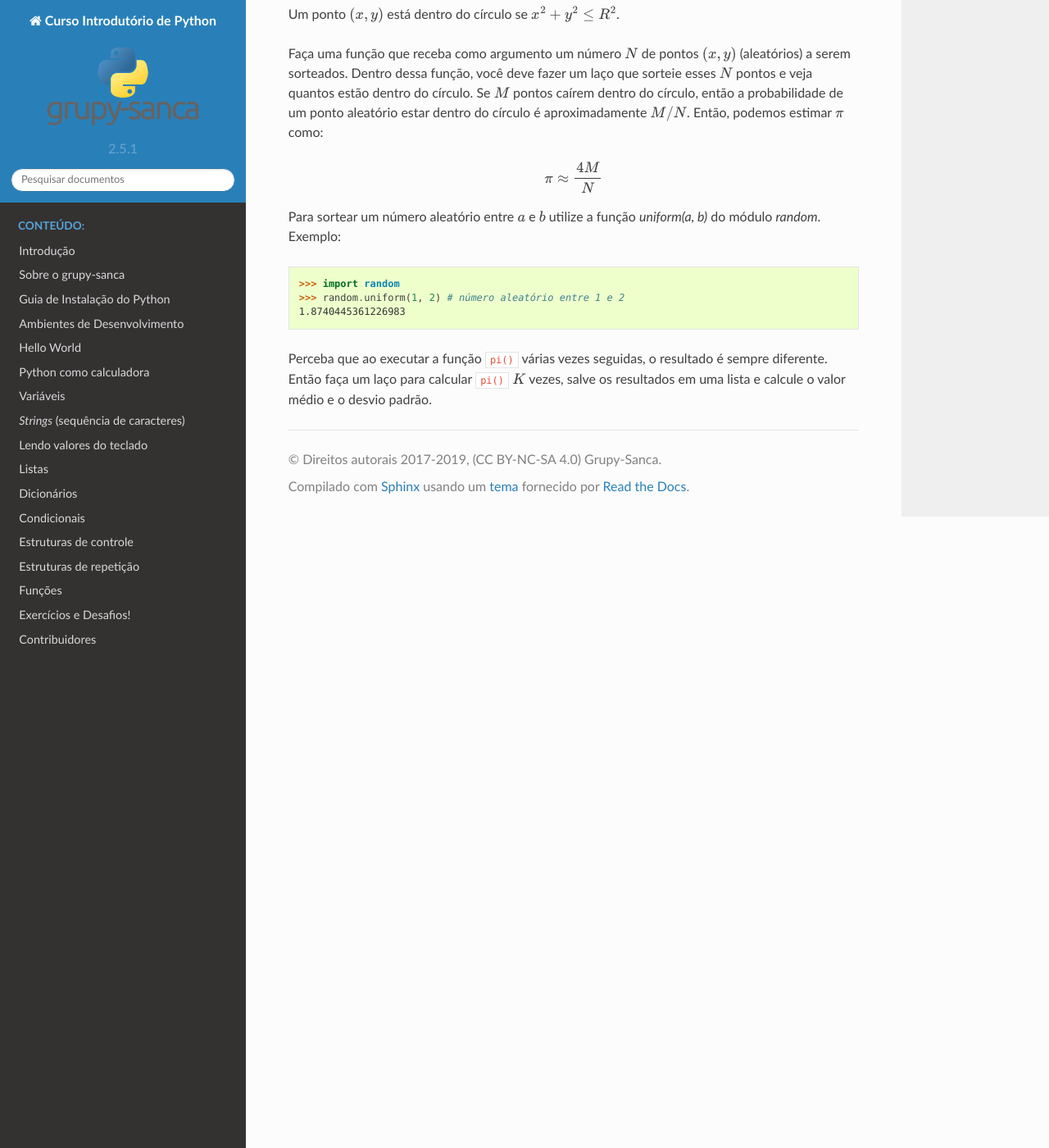
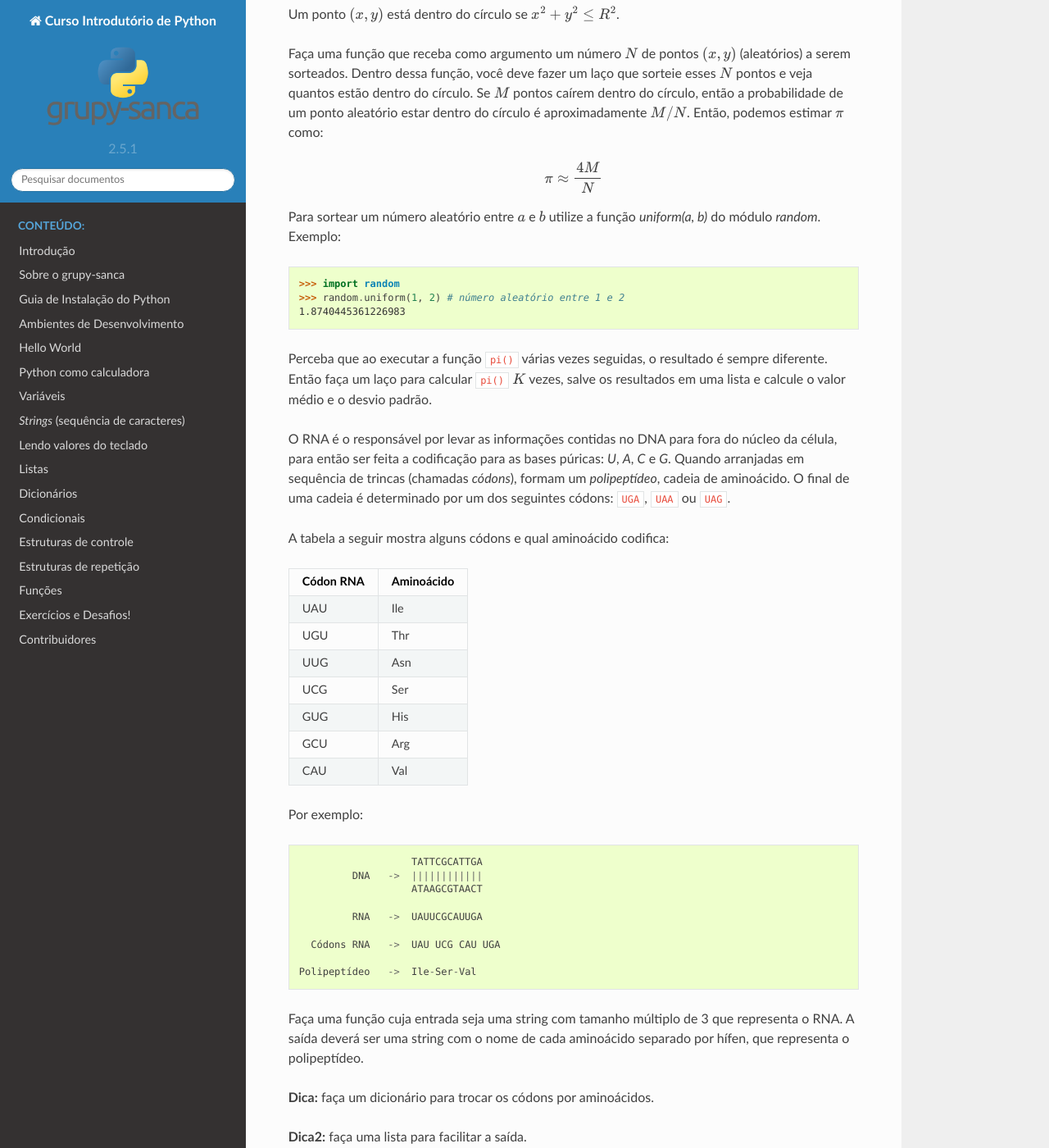
Before and after one commit to grupy-sanca/curso-python, a Sphinx documentation site: the page built from source/exercicios_funcoes.rst, in a window 1280 px wide and 1400 px high, scrolled down 2748 px. Shown: the whole window at 82% size. Built offline with Sphinx 7.4.7 and the Read the Docs theme 2.0.0, drawn with Linux system fonts in a browser that asks for light colours; some of the changed text lies outside the part shown.

Commit message:
Adiciona exercício de RNA no cap de Funções.
Enunciado e solução 1 por Alex Soares Prestes.

```diff
--- a/source/contribuidores.rst
+++ b/source/contribuidores.rst
@@ -3,6 +3,7 @@ Contribuidores
 
 Lista de pessoas que contribuíram com a criação deste material:
 
+- Alex Soares Prestes
 - Guilherme Martins
 - Heitor de Bittencourt
 - Juliana Karoline
--- a/source/exercicios_funcoes.rst
+++ b/source/exercicios_funcoes.rst
@@ -1,4 +1,4 @@
-.. spelling:: IPv
+.. spelling:: IPv Thr Asn His Arg
 
 #. Faça uma função que determina se um número é par ou ímpar. Use o ``%`` para
    determinar o resto de uma divisão. Por exemplo: ``3 % 2 = 1`` e ``4 % 2 = 0``
@@ -281,3 +281,120 @@
              return statistics.mean(pis), statistics.variance(pis)
 
          print(pi())
+
+#. O RNA é o responsável por levar as informações contidas no DNA para fora do núcleo da célula, para então ser feita a codificação para as bases púricas: *U*, *A*, *C* e *G*. Quando arranjadas em sequência de trincas (chamadas *códons*), formam um *polipeptídeo*, cadeia de aminoácido. O final de uma cadeia é determinado por um dos seguintes códons: ``UGA``, ``UAA`` ou ``UAG``.
+
+   A tabela a seguir mostra alguns códons e qual aminoácido codifica:
+
+   ============= ==========
+     Códon RNA   Aminoácido
+   ============= ==========
+   UAU           Ile
+   UGU           Thr
+   UUG           Asn
+   UCG           Ser
+   GUG           His
+   GCU           Arg
+   CAU           Val
+   ============= ==========
+
+   Por exemplo::
+
+                         TATTCGCATTGA
+               DNA   ->  ||||||||||||
+                         ATAAGCGTAACT
+
+               RNA   ->  UAUUCGCAUUGA
+
+        Códons RNA   ->  UAU UCG CAU UGA
+
+      Polipeptídeo   ->  Ile-Ser-Val
+
+   Faça uma função cuja entrada seja uma string com tamanho múltiplo de 3 que representa o RNA. A saída deverá ser uma string com o nome de cada aminoácido separado por hífen, que representa o polipeptídeo.
+
+   **Dica:** faça um dicionário para trocar os códons por aminoácidos.
+
+   **Dica2:** faça uma lista para facilitar a saída.
+
+   Exemplos de entradas e saídas:
+
+   .. code-block:: python3
+
+      >>> polipeptideo("UAUGCUCAUCAUUAUUCGUAG")
+      "Ile-Arg-Val-Val-Ile-Ser"
+
+      >>> polipeptideo("GCUUAUUCGCAUGCUUCGGCUGCUUAG")
+      "Arg-Ile-Ser-Val-Arg-Ser-Arg-Arg"
+
+      >>> polipeptideo("CAUUCGGUGGCUUCGGUGUGUCAUUCGCAUUAG")
+      "Val-Ser-His-Arg-Ser-His-Thr-Val-Ser-Val"
+
+      >>> polipeptideo("GCUCAUUGUUGUUUGCAUUGUGUGGCUGUGCAUUUGUAG")
+      "Arg-Val-Thr-Thr-Asn-Val-Thr-His-Arg-His-Val-Asn"
+
+   .. only:: instructors
+
+      Exemplo de solução:
+
+      .. code-block:: python3
+
+         # Função recebe uma string com o RNA codificado
+         def polipeptideo(rna):
+             # dicionario de tradução dos codons para aminoacidos
+             dictcodons = {'UAU': 'Ile', 'UGU': 'Thr', 'UUG': 'Asn', 'UCG': 'Ser', 'GUG': 'His',
+                           'GCU': 'Arg', 'CAU': 'Val', 'UGA': False, 'UAA': False, 'UAG': False}
+             # iterador
+             i = 0
+             # cria a lista que irá receber os aminoacidos
+             polipep = []
+             # seleciona a trinca ou codon
+             codon = rna[i:i+3]
+
+             # loop onde a condição de parada é o será false
+             while dictcodons[codon]:
+                 # adiciona o aminoacido a lista polipep
+                 polipep.append(dictcodons[codon])
+                 # soma 3 ao iterador
+                 i = i + 3
+                 # seleciona o proximo codon
+                 codon = rna[i:i+3]
+
+             # retorna uma string com a união da lista polipep com hifens entre os itens
+             return '-'.join(polipep)
+
+         rna = "UUGUGUUGUUAUUUGGCUUAUCAUUGA"
+         print('>>>', rna)
+         proteina = polipeptideo(rna)
+         print(proteina)
+
+   .. only:: instructors
+
+      Outro exemplo de solução:
+
+      .. code-block:: python3
+
+         # dict de códon -> aminoácido
+         aminoacidos = {'UAU': 'Ile',
+                        'UGU': 'Thr',
+                        'UUG': 'Asn',
+                        'UCG': 'Ser',
+                        'GUG': 'His',
+                        'GCU': 'Arg',
+                        'CAU': 'Val'}
+
+         terminators = ['UGA', 'UAA', 'UAG']
+
+         # retorna cadeia de aminoacidos para uma seq de RNA
+         def polipeptideo(RNA):
+             cadeia = []
+             for codon in [RNA[i:i+3] for i in range(0, len(RNA), 3)]:
+                 if codon in terminators:
+                     break
+                 cadeia.append(aminoacidos[codon])
+
+             return cadeia
+
+         print(*polipeptideo("UAUGCUCAUCAUUAUUCGUAG"), sep='-')
+         print(*polipeptideo("GCUUAUUCGCAUGCUUCGGCUGCUUAG"), sep='-')
+         print(*polipeptideo("CAUUCGGUGGCUUCGGUGUGUCAUUCGCAUUAG"), sep='-')
+         print(*polipeptideo("GCUCAUUGUUGUUUGCAUUGUGUGGCUGUGCAUUUGUAG"), sep='-')
--- a/source/funcoes.rst
+++ b/source/funcoes.rst
@@ -72,7 +72,6 @@ Qual a diferença entre utilizar ``print()`` e ``return()`` aqui em cima?!?
         If you didn't care what happened to me. And I didn't care for you
         If you didn't care what happened to me. And I didn't care for you
 
-----------------------
 Funções com argumentos
 ----------------------
 
@@ -233,7 +232,6 @@ Mai tá legal isso! Quero a tabuada do 1 ao 10 agora! Bora!
         10 * 10 = 100
 
 
-----------
 Exercícios
 ----------
 
```
